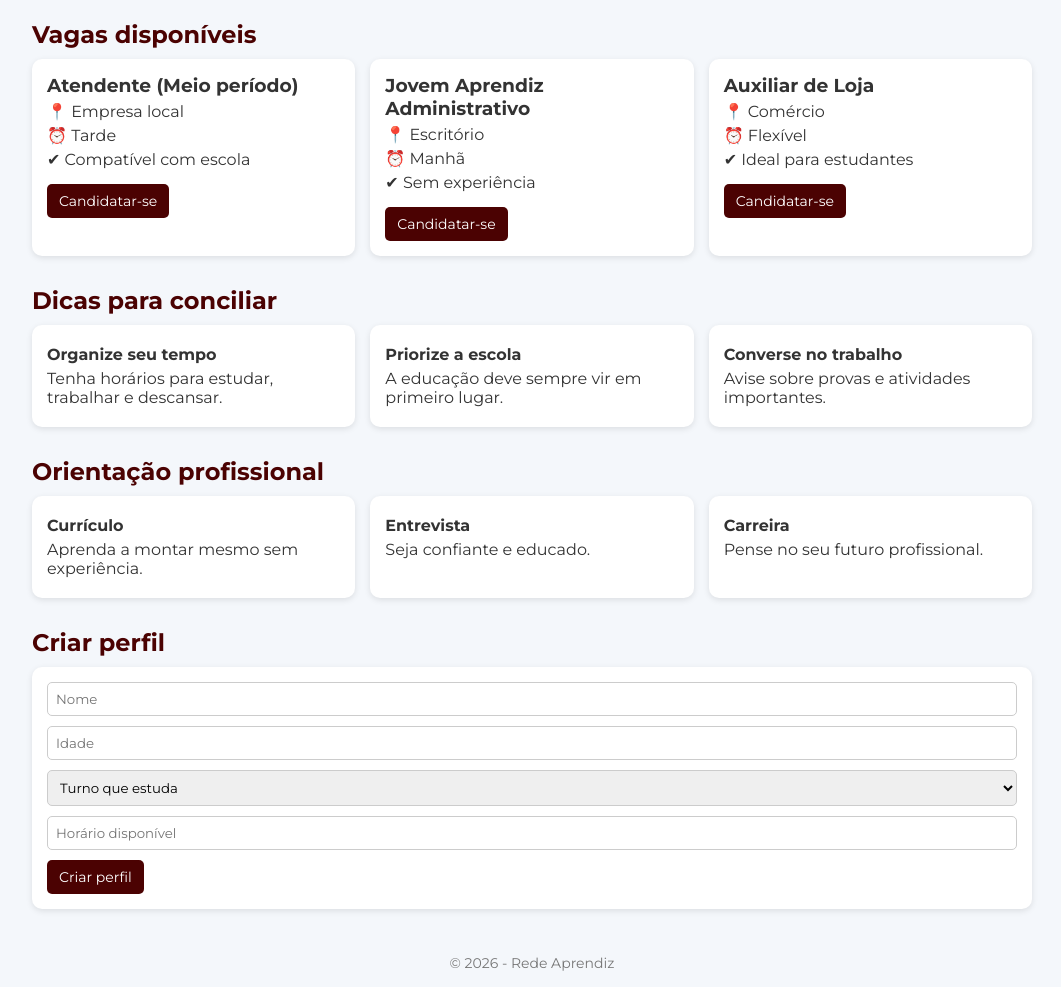
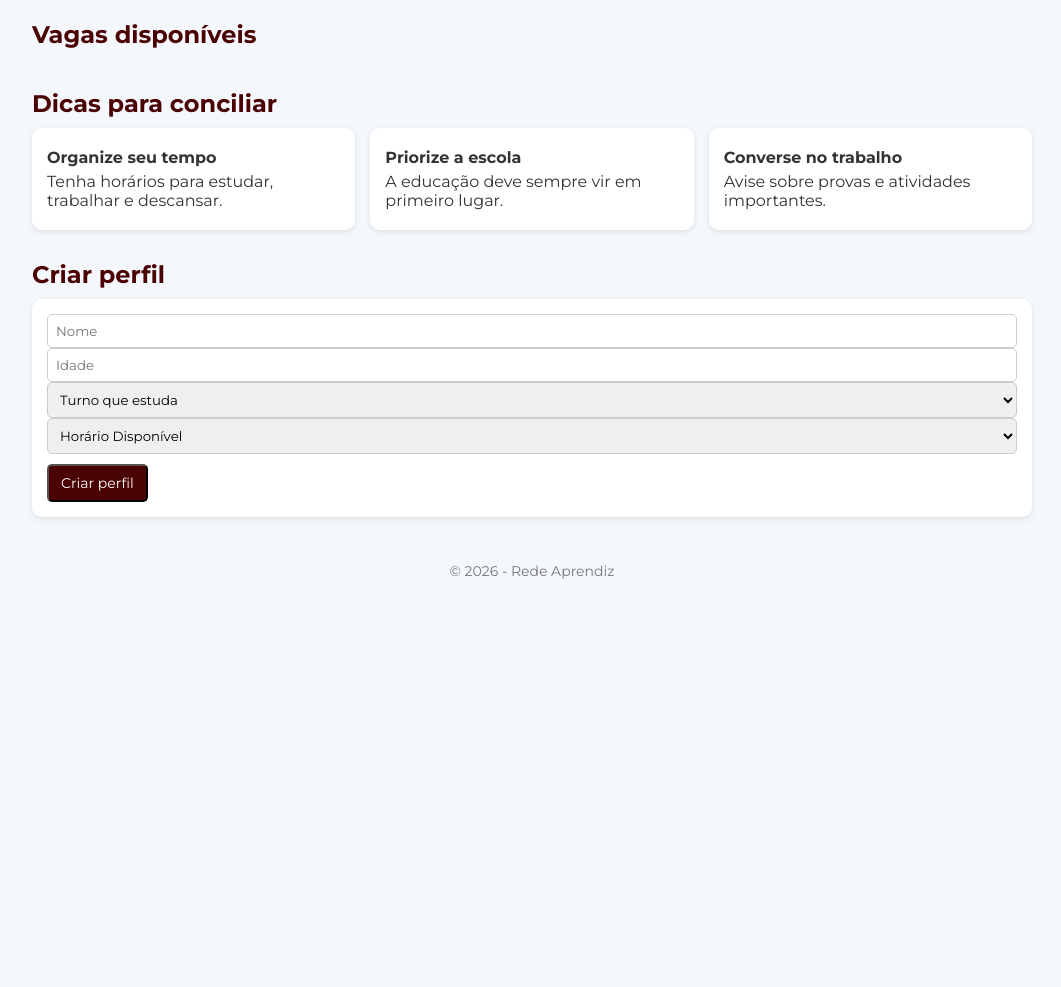
Before and after one commit to redeaprendiz904/rede-aprendiz, a PHP site: page /html/vagas.html in a window 1280 px wide. Shown: the part 118-1105 px from the top of the page, without its empty margins (108-1169 px from the left). After the commit the page ends 697 px from the top, so only its background shows below. Run offline with PHP 8.4, Linux system fonts and the light colour scheme.

Commit message:
cadastro do perfil e das vagas no banco de dados

```diff
--- a/frontend/css/vagas.css
+++ b/frontend/css/vagas.css
@@ -55,7 +55,7 @@
       margin: 5px 0;
     }
 
-    .btn {
+    button {
       display: inline-block;
       margin-top: 10px;
       padding: 8px 12px;
--- a/frontend/html/vagas.html
+++ b/frontend/html/vagas.html
@@ -4,50 +4,27 @@
   <meta charset="UTF-8">
   <title>Área do Estudante</title>
   <link rel="stylesheet" href="../css/vagas.css">
+
+
 </head>
+
 <body>
 
 <header>
-   <img src="../img/logop.png" alt="logoredeaprendiz"></a>
-
+  <img src="../img/logop.png" alt="logo">
 </header>
 
 <section class="hero">
 <div class="container">
 
   <div class="section">
-    <h2> Vagas disponíveis</h2>
-    <div class="cards">
+    <h2>Vagas disponíveis</h2>
 
-      <div class="card">
-        <h3>Atendente (Meio período)</h3>
-        <p>📍 Empresa local</p>
-        <p>⏰ Tarde</p>
-        <p>✔ Compatível com escola</p>
-        <a href="#" class="btn">Candidatar-se</a>
-      </div>
-
-      <div class="card">
-        <h3>Jovem Aprendiz Administrativo</h3>
-        <p>📍 Escritório</p>
-        <p>⏰ Manhã</p>
-        <p>✔ Sem experiência</p>
-        <a href="#" class="btn">Candidatar-se</a>
-      </div>
-
-      <div class="card">
-        <h3>Auxiliar de Loja</h3>
-        <p>📍 Comércio</p>
-        <p>⏰ Flexível</p>
-        <p>✔ Ideal para estudantes</p>
-        <a href="#" class="btn">Candidatar-se</a>
-      </div>
-
-    </div>
+    <div class="cards" id="listaVagas"></div>
   </div>
 
   <div class="section">
-    <h2> Dicas para conciliar</h2>
+    <h2>Dicas para conciliar</h2>
     <div class="cards">
 
       <div class="card">
@@ -67,61 +44,43 @@
 
     </div>
   </div>
+
   <div class="section">
-    <h2> Orientação profissional</h2>
-    <div class="cards">
+    <h2>Criar perfil</h2>
 
     <div class="card">
-        <p><strong>Currículo</strong></p>
-        <p>Aprenda a montar mesmo sem experiência.</p>
-      </div>
 
-      <div class="card">
-        <p><strong>Entrevista</strong></p>
-        <p>Seja confiante e educado.</p>
-      </div>
+     <input type="text" id="nome" placeholder="Nome">
 
-      <div class="card">
-        <p><strong>Carreira</strong></p>
-        <p>Pense no seu futuro profissional.</p>
-      </div>
+<input type="number" id="idade" placeholder="Idade">
 
-    </div>
-  </div>
-
-  <div class="section">
-    <h2> Criar perfil</h2>
-
-    <div class="card">
-      <div class="form">
-        <input type="text" placeholder="Nome">
-      </div>
-
-      <div class="form">
-        <input type="number" placeholder="Idade">
-      </div>
-
-      <div class="form">
-        <select>
+<select id="turno">
   <option>Turno que estuda</option>
   <option>Manhã</option>
   <option>Tarde</option>
   <option>Noite</option>
 </select>
-      </div>
 
-      <div class="form-group">
-        <input type="text" placeholder="Horário disponível">
-      </div>
+<select id="hr-disponivel">
+  <option value="" disabled selected>Horário Disponível</option>
+  <option>Manhã</option>
+  <option>Tarde</option>
+  <option>Noite</option>
+</select>
 
-      <a href="#" class="btn">Criar perfil</a>
+<button id="btnPerfil">Criar perfil</button>
+
     </div>
   </div>
 
 </div>
+</section>
 
 <footer>
   © 2026 - Rede Aprendiz
 </footer>
+
+  <script src="../js/vagas.js"></script>
+<script src="../js/perfil.js"></script>
 </body>
 </html>
--- a/frontend/js/dashboard.js
+++ b/frontend/js/dashboard.js
@@ -1,6 +1,8 @@
 async function carregarUsuario() {
     try {
-        const resposta = await fetch("http://localhost:3000/usuario");
+        const resposta = await fetch("http://localhost:3000/usuario", {
+            credentials: "include"
+        });
 
         if (resposta.ok) {
             const usuario = await resposta.json();
--- a/frontend/js/login.js
+++ b/frontend/js/login.js
@@ -11,11 +11,12 @@ document.querySelector("form").addEventListener("submit", async (e) => {
     headers: {
         "Content-Type": "application/json"
     },
+    credentials: "include",
     body: JSON.stringify(dados)
 });
 
     if (resposta.ok) {
-        window.location.href = "/dashboard";
+        window.location.href = "/sidebar";
     } else {
         alert("Email ou senha inválidos");
     }
--- /dev/null
+++ b/frontend/js/vagas.js
@@ -0,0 +1,52 @@
+async function carregarVagas() {
+
+    try {
+        const resposta = await fetch("http://localhost:3000/vagas");
+        const vagas = await resposta.json();
+
+        const container = document.getElementById("listaVagas");
+        container.innerHTML = "";
+
+        vagas.forEach(vaga => {
+            container.innerHTML += `
+                <div class="card">
+                    <h3>${vaga.titulo}</h3>
+                    <p>📍 ${vaga.empresa}</p>
+                    <p>⏰ ${vaga.turno}</p>
+                    <p>✔ ${vaga.descricao}</p>
+                    <button onclick="candidatar(${vaga.id})">
+                        Candidatar-se
+                    </button>
+                </div>
+            `;
+        });
+
+    } catch (erro) {
+        alert("Erro ao carregar vagas");
+    }
+}
+
+async function candidatar(vaga_id) {
+
+    try {
+        const resposta = await fetch("http://localhost:3000/candidatar", {
+            method: "POST",
+            headers: {
+                "Content-Type": "application/json"
+            },
+            credentials: "include",
+            body: JSON.stringify({ vaga_id })
+        });
+
+        if (resposta.ok) {
+            alert("Candidatura realizada!");
+        } else {
+            alert("Erro ao candidatar");
+        }
+
+    } catch (err) {
+        alert("Erro no servidor");
+    }
+}
+
+carregarVagas();
```
Also changed, not shown: backend/server.js (+74 -1 lines), frontend/html/sidebar.html (+5 -33 lines), frontend/js/perfil.js (added, +46 -0 lines). Lines whose indentation alone changed are shown as unchanged.
